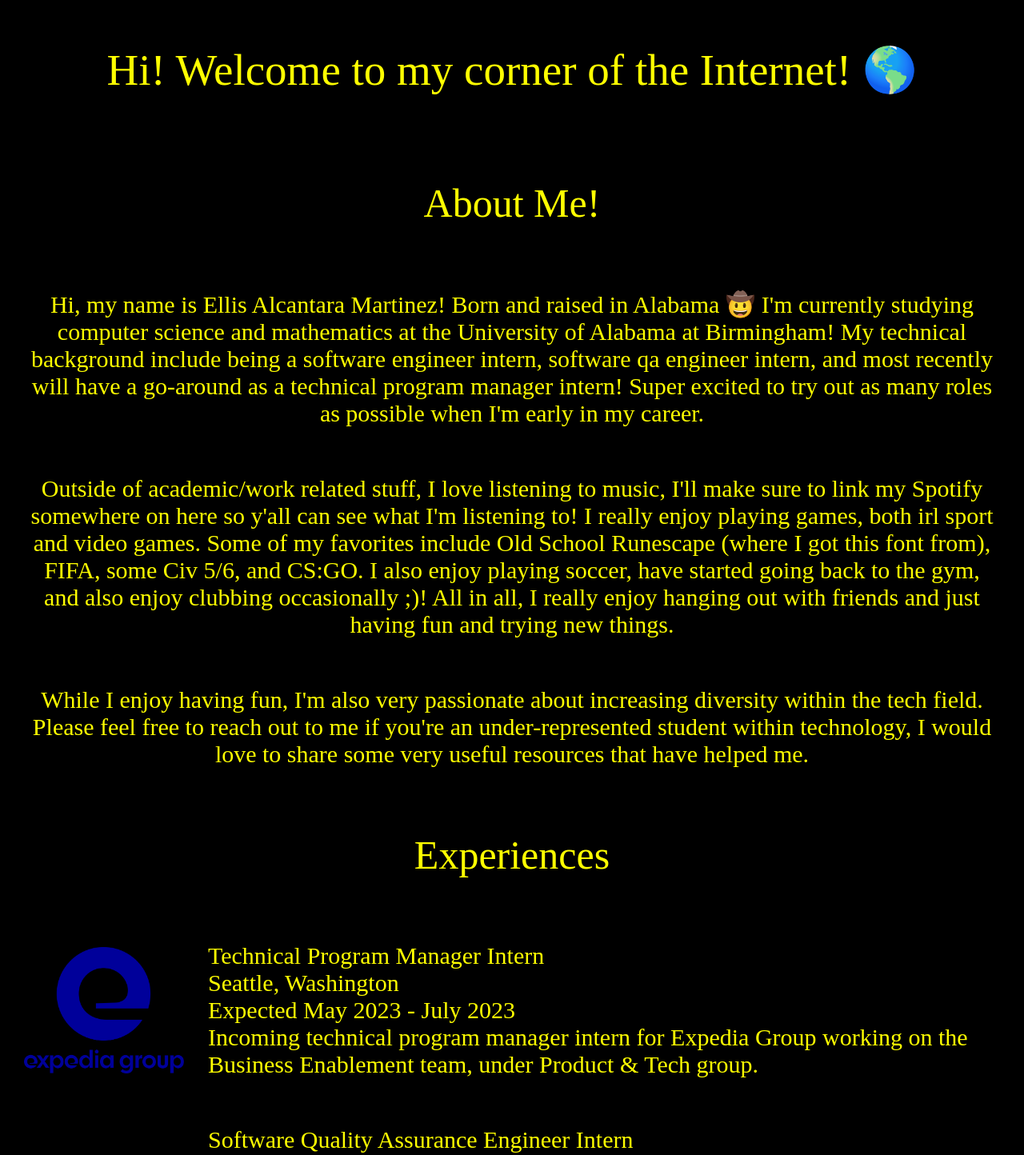
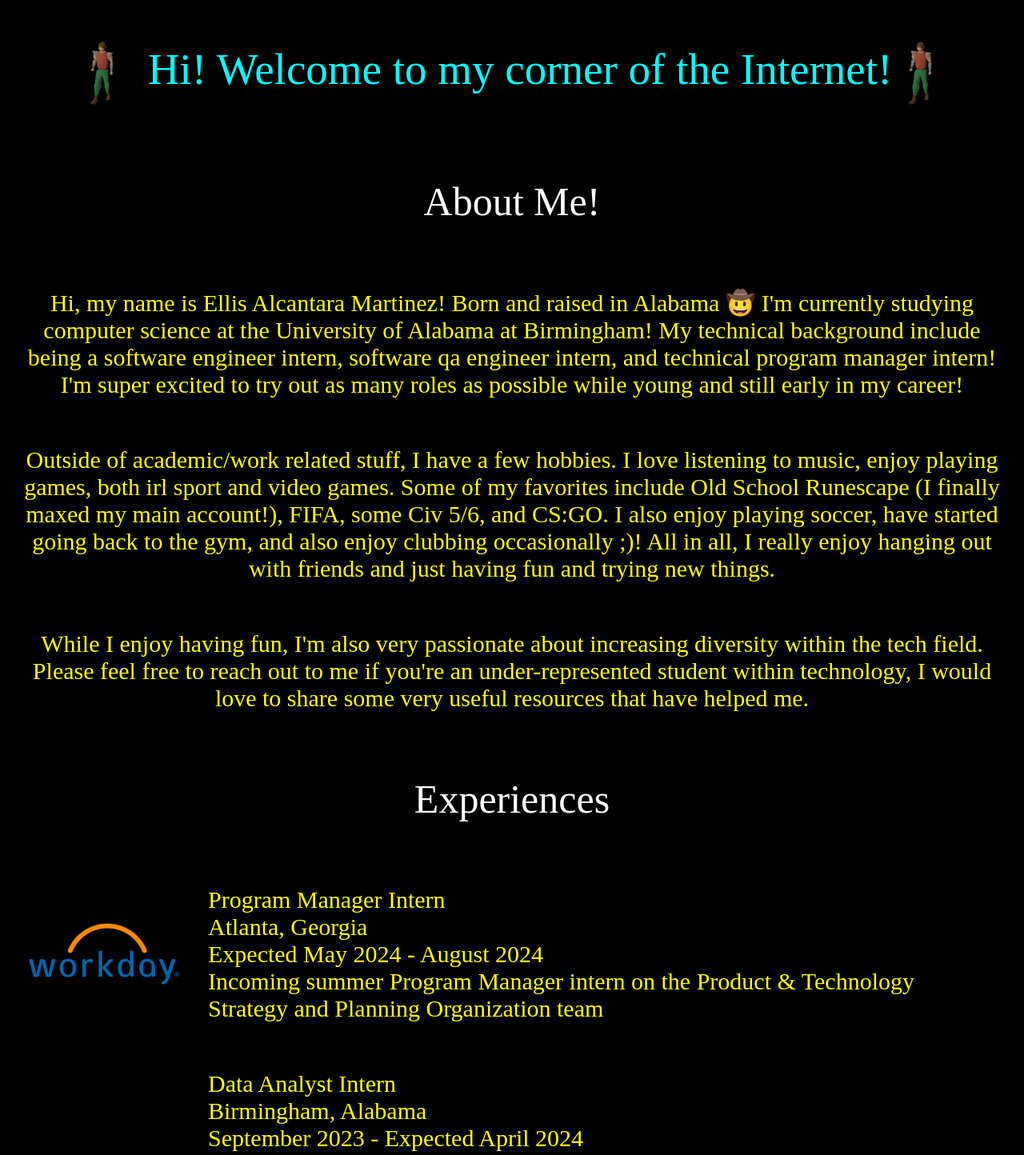
Before and after one commit to EIIis/personal-site, a React (Create React App) app: page / in a window 1280 px wide. Shown: the top 1444 px of the page at 80% size. Built offline with nearby package versions, Linux system fonts and the light colour scheme; a web font is replaced by a local one.

Commit message:
Updated content

```diff
--- a/src/components/Header.js
+++ b/src/components/Header.js
@@ -1,11 +1,14 @@
 import React from 'react';
 import Color from '../util/Color';
 import { StyleSheet, css } from 'aphrodite';
-/*Hard coded the shit out of this LMAOOO*/
+import wave from '../assets/wave.gif';
+
 function Header() {
-    return(
-        <div class={css(styles.container)}>
-            <p class={css(styles.text)}>Hi! Welcome to my corner of the Internet! 🌎</p>
+    return (
+        <div className={css(styles.container)}>
+            <img src={wave} alt="Wave GIF" className={css(styles.gif)} />
+            <p className={css(styles.text)}>Hi! Welcome to my corner of the Internet!</p>
+            <img src={wave} alt="Wave GIF" className={css(styles.gif)} />
         </div>
     );
 }
@@ -19,12 +22,15 @@
         justifyContent: 'center',
     },
     text: {
-        color: Color.runescapeYellow,
+        color: Color.cyan,
         fontFamily: 'RuneScape UF',
         fontSize: '55px',
+        marginLeft: '20px',
     },
-
-
+    gif: {
+        maxWidth: '100px',
+        maxHeight: '100px',
+    },
 });
 
 export default Header;
--- a/src/components/Subheader.js
+++ b/src/components/Subheader.js
@@ -21,7 +21,7 @@
 
   },
   headerText: {
-    color: Color.runescapeYellow,
+    color: Color.white,
     fontFamily: 'RuneScape UF',
     fontSize: '50px',
   },
--- a/src/pages/Temp.js
+++ b/src/pages/Temp.js
@@ -4,34 +4,48 @@
 import ImageParagraph from '../components/ImageParagraph';
 import HyperParagraph from '../components/HyperParagraph';
 import DownloadLink from '../components/DownloadLink';
+import LowBanner from '../components/LowBanner';
 
 import expediaImage from '../assets/ExpediaGroup.png'
 import hiverndImage from '../assets/HiveRnD.png'
+import workdayImage from '../assets/Workday.png'
 import amazonImage from '../assets/AmazonInvert.png'
-import resume from '../assets/Ellis_Alcantara2024.pdf'
+import mcdcImage from '../assets/MCDC.png'
+import resume from '../assets/Ellis_Alcantara.pdf'
 
 function DevBox() {
     return (
       <div>
         <Header/>
         <Subheader title="About Me!" />
-        <Paragraph text="Hi, my name is Ellis Alcantara Martinez! Born and raised in Alabama 🤠 I'm currently studying computer science and mathematics
-         at the University of Alabama at Birmingham! My technical background include being a software engineer intern, software qa engineer intern,
-         and most recently will have a go-around as a technical program manager intern! Super excited to try out as many roles as possible when I'm early
-         in my career."/>
-         <Paragraph text="Outside of academic/work related stuff, I love listening to music, I'll  make sure to link my Spotify somewhere on here so y'all
-         can see what I'm listening to! I really enjoy playing games, both irl sport and video games. Some of my favorites include Old School Runescape
-         (where I got this font from), FIFA, some Civ 5/6, and CS:GO. I also enjoy playing soccer, have started going back to the gym, and also enjoy
+        <Paragraph text="Hi, my name is Ellis Alcantara Martinez! Born and raised in Alabama 🤠 I'm currently studying computer science
+         at the University of Alabama at Birmingham! My technical background include being a software engineer intern, software qa engineer intern, and technical program manager intern!
+         I'm super excited to try out as many roles as possible while young and still early in my career!"/>
+
+         <Paragraph text="Outside of academic/work related stuff, I have a few hobbies. I love listening to music, enjoy playing games, both irl sport and video games. Some of my favorites include Old School Runescape (I finally maxed my main account!), FIFA, some Civ 5/6, and CS:GO. I also enjoy playing soccer, have started going back to the gym, and also enjoy
          clubbing occasionally ;)! All in all, I really enjoy hanging out with friends and just having fun and trying new things."/>
+
         <Paragraph text="While I enjoy having fun, I'm also very passionate about increasing diversity within the tech field. Please feel free to
          reach out to me if you're an under-represented student within technology, I would love to share some very useful resources that have helped me."/>
 
         <Subheader title="Experiences" />
         <ImageParagraph
+        myImage={workdayImage}
+        altText="Workday Logo"
+        texts={['Program Manager Intern', 'Atlanta, Georgia', 'Expected May 2024 - August 2024',
+         'Incoming summer Program Manager intern on the Product & Technology Strategy and Planning Organization team']}
+        />
+        <ImageParagraph
+        myImage={mcdcImage}
+        altText="Magic City Data Collective"
+        texts={['Data Analyst Intern', 'Birmingham, Alabama', 'September 2023 - Expected April 2024',
+         'The Magic City Data Collective (MCDC) is a joint partnership dedicated to building the next generation of diverse data professionals and driving data-informed decisions across the Birmingham region. As a participant, I will develop my data-related technical skills project-based learning embedded with a local company.']}
+        />
+        <ImageParagraph
         myImage={expediaImage}
         altText="Expedia Group Logo"
-        texts={['Technical Program Manager Intern', 'Seattle, Washington', 'Expected May 2023 - July 2023',
-         'Incoming technical program manager intern for Expedia Group working on the Business Enablement team, under Product & Tech group.']}
+        texts={['Technical Program Manager Intern', 'Seattle, Washington', 'May 2023 - July 2023',
+         'Worked on the Strategic Initiatives Program Management team to help roll out One Key. My main focus here was on revamping the way status reporting was being done. Streamlined most of the program status by utlizing Jira and Confluence macros. Was pretty cool to see from a high overview of how the program was being ran!']}
         />
         <ImageParagraph
         myImage={amazonImage}
@@ -46,23 +60,26 @@
          'My first ever internship :)! Working here I focused on developing the frontend of the website. Utilized a lot of JavaScript and React here in order to build out a responsive, dynamic website. Mostly built out webpages, such as the information page, login page, and a few others, as well as fixing the occasional UI issue.']}
         />
 
-        <Subheader title="Selected Projects" />
+        <Subheader title="Selected Projects/Technical Interest" />
         <Paragraph text="None."/>
-        <Paragraph text="JK, I'll add them soon, but in the meantime, you can check my GitHub :p "/>
+        <Paragraph text="JK, I'll add projects very soon, but in the meantime, you can check my GitHub for outdated work :p "/>
+        <Paragraph text="Currently my personal technical interest lies in accessbility/quality of life tooling. While this may sound wholesome, it really isnt, like most tech (imo).
+        Thought hopefully once I learn more this can be used for better. But my current interest lies in building QOL tools for Runescape, which is done by creating plug-ins for
+        the popular 3rd-party client -- RuneLite."/>
 
 
         <Subheader title="Socials" />
         <Paragraph text="Not done with the website, but I have the following links to my socials"/>
-        <HyperParagraph text="<a href='https://www.linkedin.com/in/~ellis/' target='_blank' rel='noopener noreferrer'>LinkedIn</a>" />
+        <HyperParagraph text="<a href='https://www.linkedin.com/in/ellis-alcantara/' target='_blank' rel='noopener noreferrer'>LinkedIn</a>" />
         <HyperParagraph text="<a href='https://www.instagram.com/rs.ellis/' target='_blank' rel='noopener noreferrer'>Instagram</a>" />
         <HyperParagraph text="<a href='https://github.com/EIIis/' target='_blank' rel='noopener noreferrer'>GitHub</a>" />
         <DownloadLink
         fileUrl={resume}
-        fileName="EllisAlcantara2024.pdf"
+        fileName="EllisAlcantara.pdf"
         text="Downloadable Resume :)"
         />
 
-        <Subheader/>
+        <LowBanner title="12/28 - Made with love <3"/>
 
 
 
--- a/src/util/Color.js
+++ b/src/util/Color.js
@@ -1,6 +1,8 @@
 const Color = {
     black: 'black',
-    runescapeYellow: '#ffff00'
+    runescapeYellow: '#ffff00',
+    cyan: 'cyan',
+    white: 'white',
 };
 
 export default Color;
```
